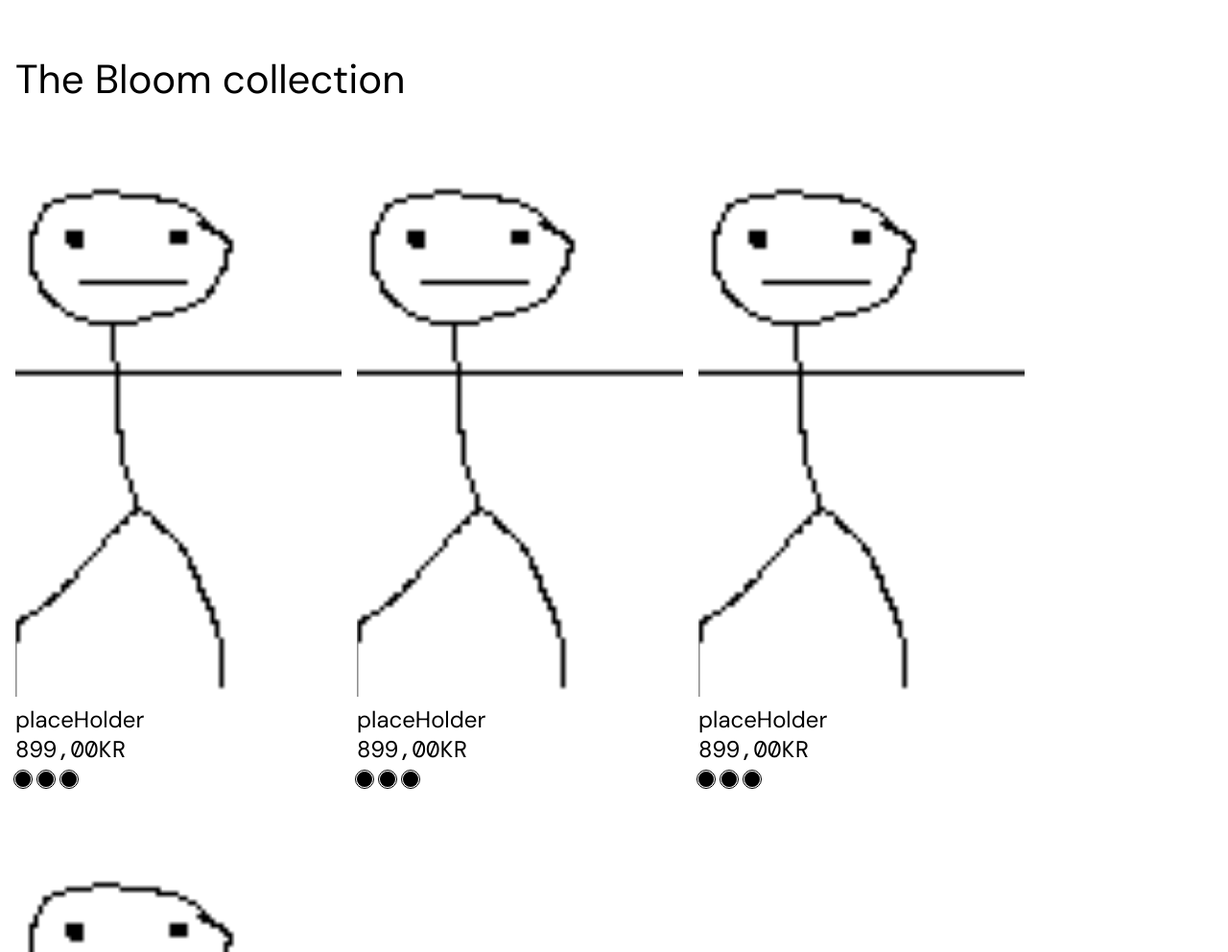
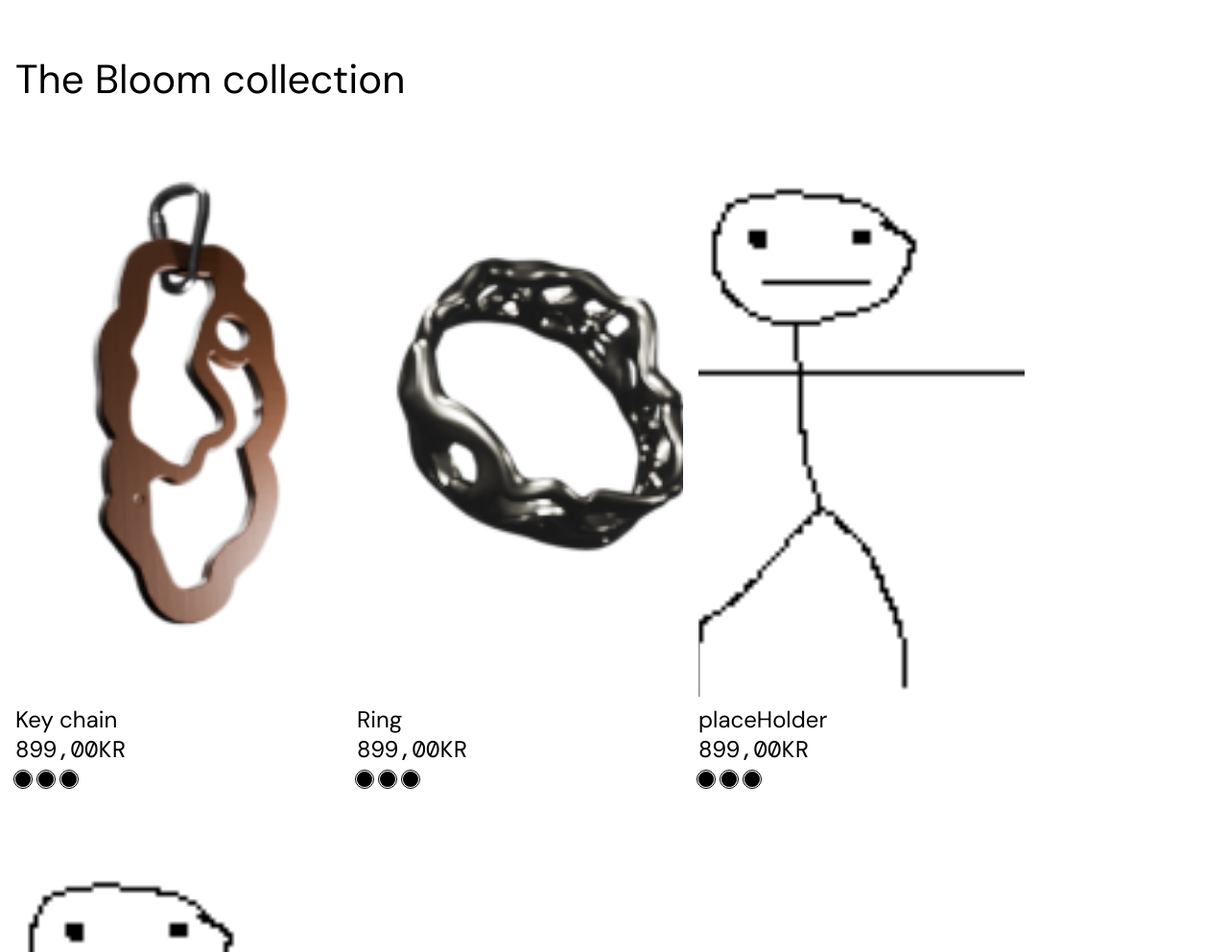
Before and after one commit to henryh30/ProjectTrails2026November, a PHP site: page / in a window 1280 px wide. Shown: the part 1734-2726 px from the top of the page at 96% size. Run offline with PHP 8.4, Linux system fonts and the light colour scheme; some web fonts are replaced.

Commit message:
Feature: added new image and videos

```diff
--- a/data.php
+++ b/data.php
@@ -1,12 +1,12 @@
 <?php
 $productCards = [
     [
-        'name' => "placeHolder",
-        'imageUrl' => "image_video\placeHolder.png"
+        'name' => "Key chain",
+        'imageUrl' => "image_video\Keychain_171_214.png"
     ],
     [
-        'name' => "placeHolder",
-        'imageUrl' => "image_video\placeHolder.png"
+        'name' => "Ring",
+        'imageUrl' => "image_video\Ring_171_214.png"
     ],
     [
         'name' => "placeHolder",
--- a/index.php
+++ b/index.php
@@ -63,7 +63,7 @@ require_once __DIR__ . '/data.php';
                 <h2>FROM ALGAE TO SHOE</h2>
             </div>
             <video autoplay loop muted>
-                <source src="image_video/cube_Video.mp4" tyoe="video/mp4">
+                <source src="image_video\shoe_turntable_1630x1304.webm" tyoe="video/webm">
             </video>
             <div class="productBannerDescription">
                 <div>
@@ -139,7 +139,7 @@ require_once __DIR__ . '/data.php';
                 <h2>SUSTAINABILITY</h2>
             </div>
             <video autoplay loop muted>
-                <source src="image_video/cube_Video.mp4" tyoe="video/mp4">
+                <source src="image_video\BLOOM_B28_SPAR_BRAND_LANDING.mp4" tyoe="video/mp4">
             </video>
             <div>
                 <div class="accordions">
--- a/script.js
+++ b/script.js
@@ -1,3 +1,5 @@
+const spiningImageArray = ["image_video\shoe_turntable_1630x1304.webm"];
+
 const hambugerMenu = document.querySelector("#hamburgerMenu");
 hambugerMenu.addEventListener("click", (event) => {
   const navMenuExtender = document.querySelector(".openedMenu");
```
Also changed, not shown: image_video/Keychain_171_214.png (added), image_video/Ring_171_214.png (added), 6 other files.
